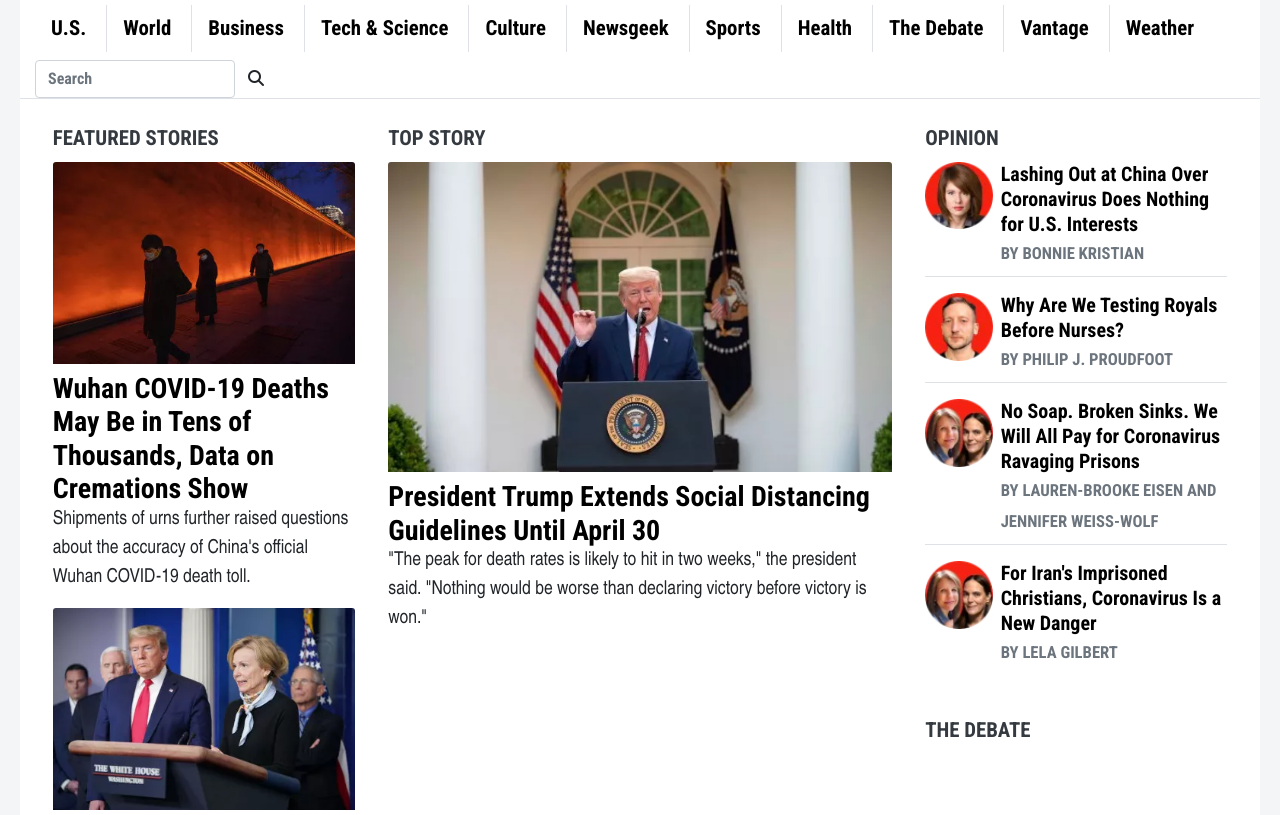
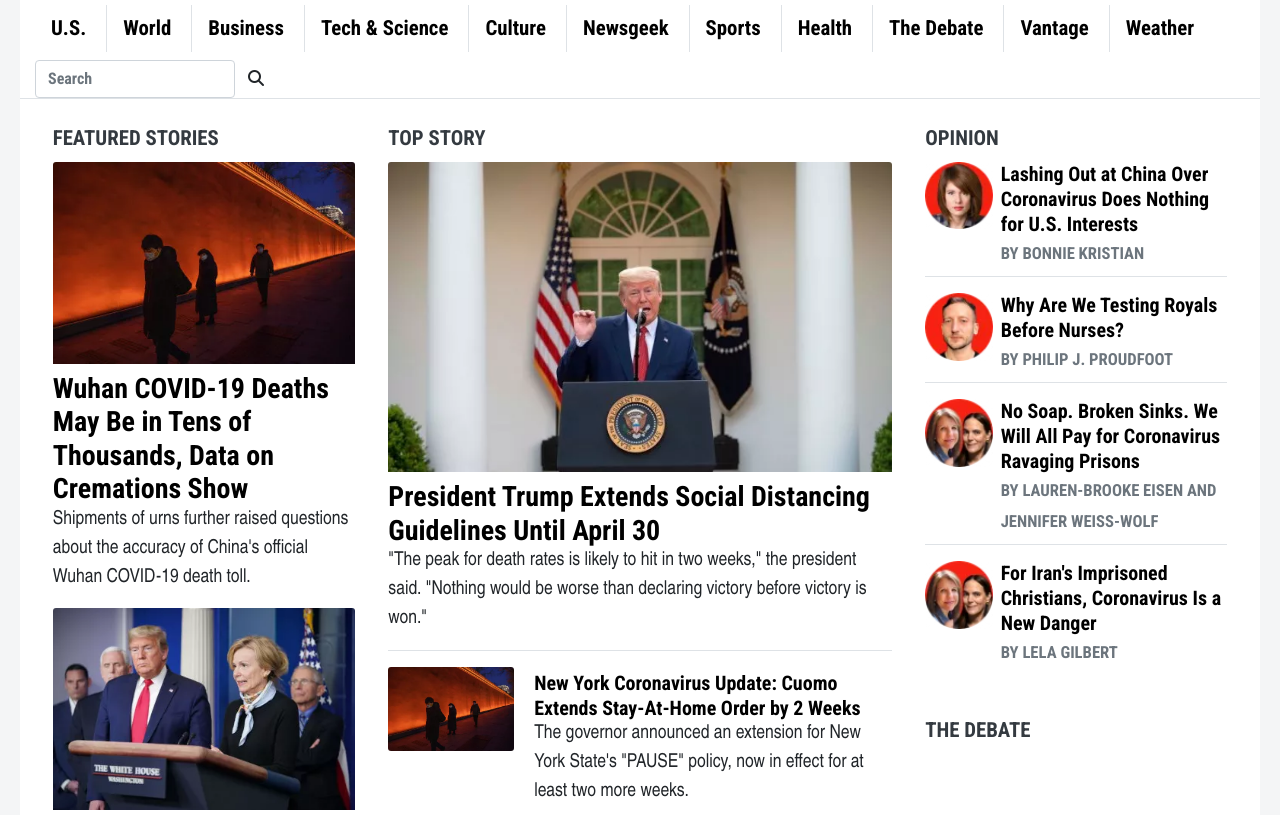
Before and after one commit to teekaytech/Newsweek-Clone, a plain HTML site: page index.html in a window 1280 px wide. Shown: the part 121-936 px from the top of the page. Drawn offline with nearby package versions, Linux system fonts and the light colour scheme.

```diff
--- a/index.html
+++ b/index.html
@@ -161,7 +161,7 @@
           <div class="mt-4 mb-2 deep-link text-dark">TOP STORY</div>
           <div class="col m-0 p-0">
             <img src="assets/img/img-2.webp" class="card-img-top" alt="...">
-            <div class="card-body px-0 py-0">
+            <div class="card-body px-0 py-0 mb-3">
               <h2 class="card-title deep-link display-inline-block pt-2 mb-0"> <a href="#" class="h3">President Trump
                   Extends Social Distancing Guidelines Until April 30</a>
               </h2>
@@ -169,6 +169,27 @@
                 "Nothing would be worse than declaring victory before victory is won."</p>
             </div>
           </div>
+
+          <article class="card border-0 mb-3" style="max-width: 540px;">
+            <div class="row no-gutters border-top">
+              <div class="col-md-3 pt-3">
+                <img src="assets/img/img-1.webp" class="card-img" alt="combo-image">
+              </div>
+              <div class="col-md-9">
+                <div class="card-body">
+                  <h2 class="card-title deep-link display-inline-block mb-0"> <a href="#" class="h5">New York
+                      Coronavirus Update: Cuomo Extends Stay-At-Home Order by 2 Weeks</a>
+                  </h2>
+                  <p class="card-text">The governor announced an extension for New York State's "PAUSE" policy, now in
+                    effect for at least two more weeks.</p>
+                </div>
+              </div>
+            </div>
+          </article>
+
+          <div class="mt-4 mb-2 deep-link text-dark">CULTURE & TRAVEL</div>
+
+
         </div>
 
         <div class="col-3 m-0 p-0">
```
